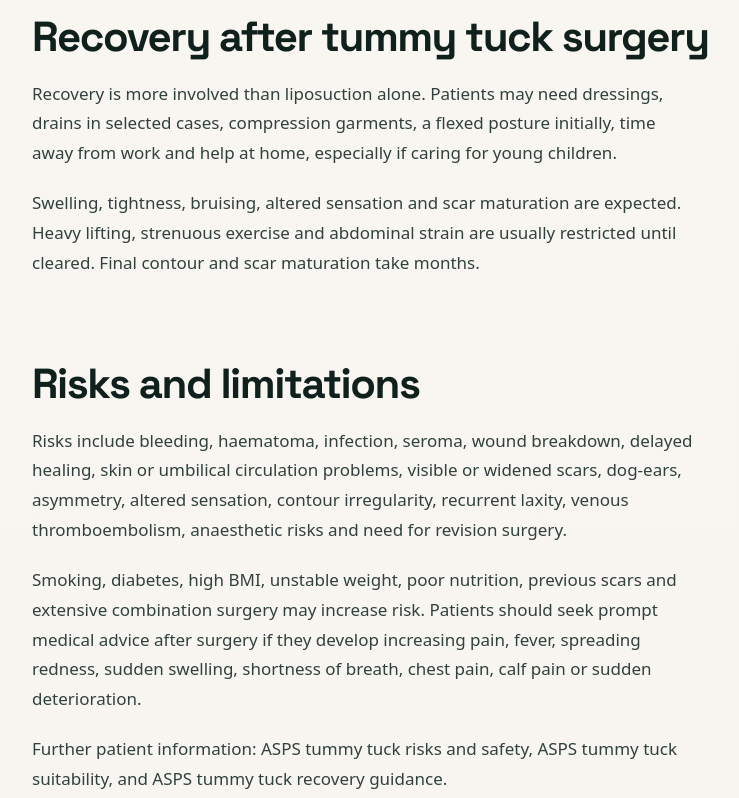
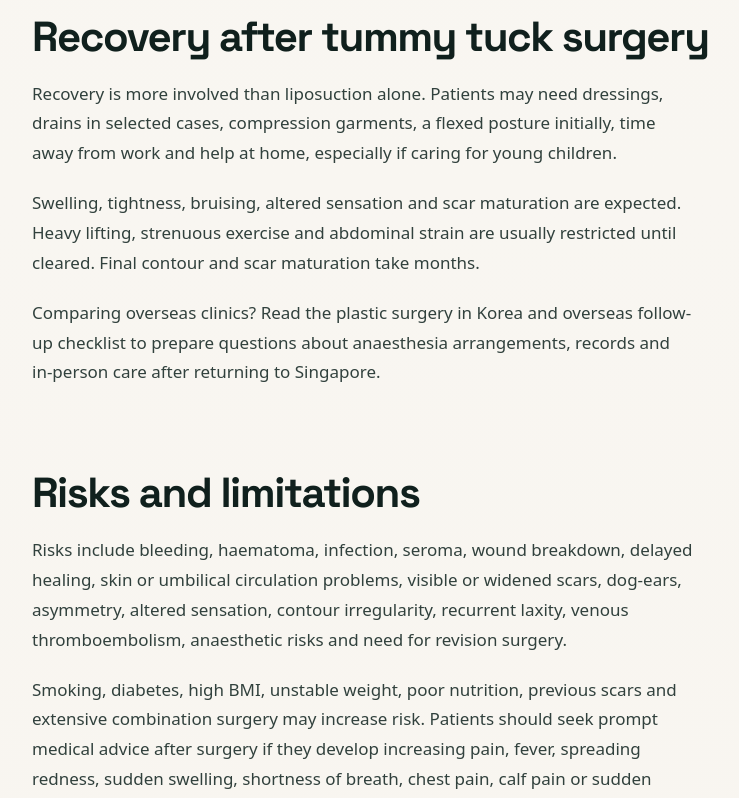
Before and after one commit to zatyrical/plasticwebsite, a Next.js app: page /tummy-tuck-singapore in a window 1280 px wide. Shown: the part 5789-6587 px from the top of the page, without its empty margins (220-959 px from the left). Built offline with nearby package versions, Linux system fonts and the light colour scheme.

Commit message:
Fix suitability shortcut priority and connect overseas follow-up guidance

```diff
--- a/app/ProcedureArticle.tsx
+++ b/app/ProcedureArticle.tsx
@@ -150,7 +150,7 @@ export default function ProcedureArticlePage({ article }: Props) {
     })
     .slice(0, 4);
 
-  const findSection = (ids: string[]) => article.sections.find((section) => ids.includes(section.id))
+  const findSection = (ids: string[]) => ids.map((id) => article.sections.find((section) => section.id === id)).find(Boolean)
     ?? article.sections.find((section) => ids.some((id) => section.id.includes(id)));
   const shortcutSections = [
     { label: 'Suitability', section: findSection(['suitability', 'who-this-is-for', 'candidate']) },
@@ -418,7 +418,7 @@ export default function ProcedureArticlePage({ article }: Props) {
                     <p>Further patient information: <a href="https://www.plasticsurgery.org/cosmetic-procedures/liposuction/safety">ASPS liposuction risks and safety</a>, <a href="https://www.plasticsurgery.org/cosmetic-procedures/liposuction/candidates">ASPS liposuction suitability</a>, and <a href="https://www.nhs.uk/tests-and-treatments/cosmetic-procedures/cosmetic-surgery/liposuction/">NHS liposuction overview</a>.</p>
                   </>
                 ) : null}
-                {['asian-rhinoplasty-singapore', 'rib-rhinoplasty-singapore', 'breast-augmentation-singapore'].includes(article.slug) && section.id === 'recovery' ? (
+                {['asian-rhinoplasty-singapore', 'rib-rhinoplasty-singapore', 'breast-augmentation-singapore', 'body-contouring-liposuction-singapore', 'tummy-tuck-singapore', 'face-neck-lift-singapore'].includes(article.slug) && section.id === 'recovery' ? (
                   <p>Comparing overseas clinics? Read the <Link href="/plastic-surgery-overseas-safety-singapore">plastic surgery in Korea and overseas follow-up checklist</Link> to prepare questions about anaesthesia arrangements, records and in-person care after returning to Singapore.</p>
                 ) : null}
                 {article.slug === 'tummy-tuck-singapore' && section.id === 'risks' ? (
```
